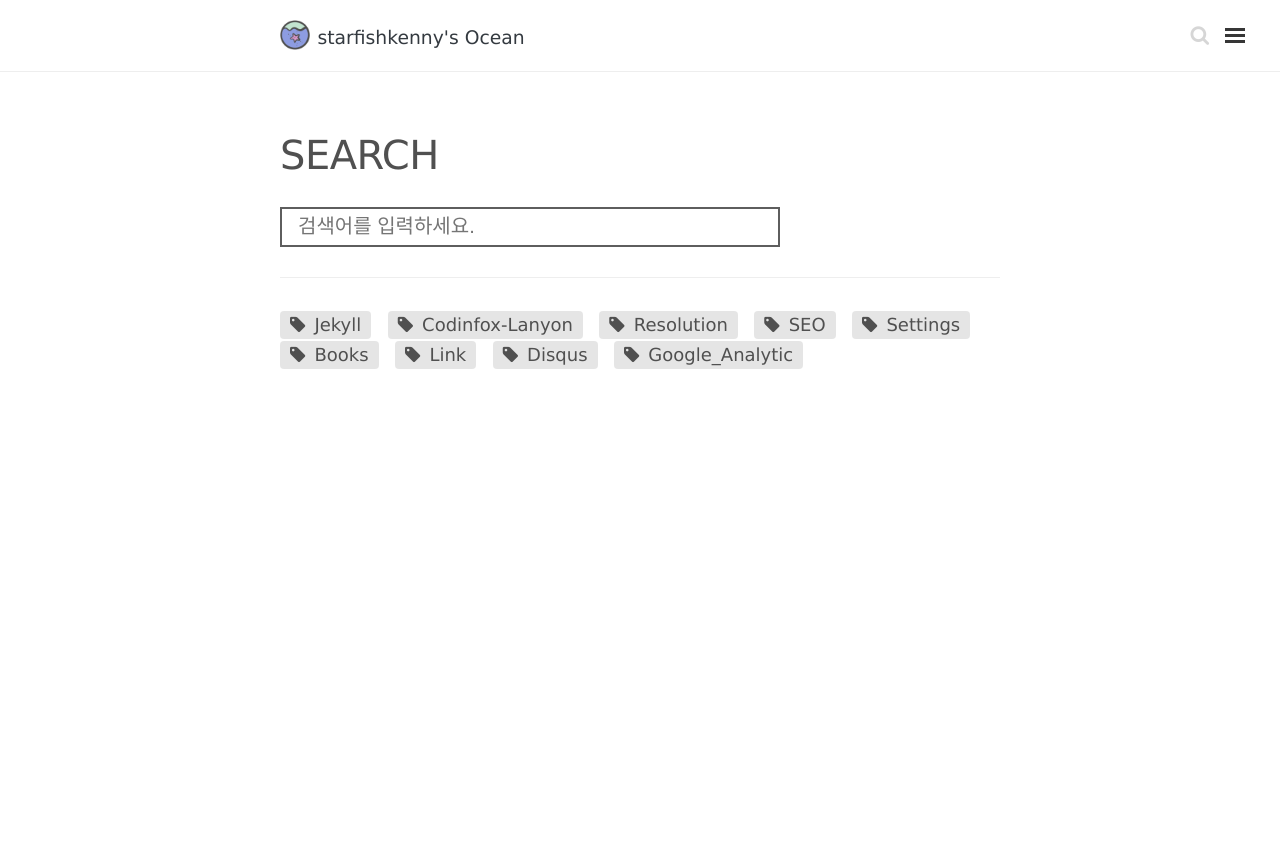
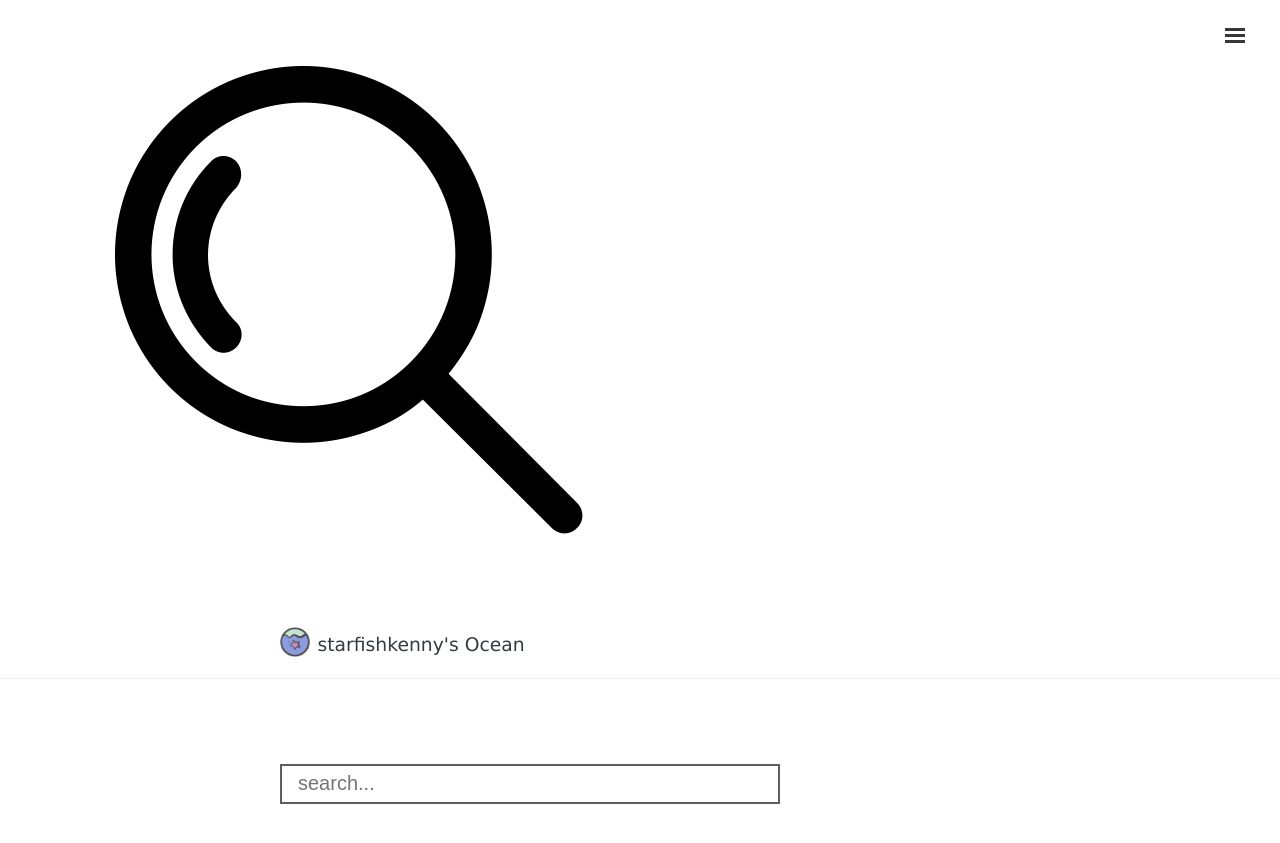
Before and after one commit to starfishkenny/starfishkenny.github.io, a Jekyll site: the page built from search.html, in a window 1280 px wide. Shown: the top 843 px of the page. Built offline with Jekyll 4.4.1, drawn with Linux system fonts in a browser that asks for light colours; nearby versions of some CDN libraries; comment, search, counter and statistics services are not loaded.

Commit message:
fixed serach function

```diff
--- a/_layouts/default.html
+++ b/_layouts/default.html
@@ -4,10 +4,7 @@
   <body>
     {% include head.html %}
 
-    <a href="/search/" class="search">
-     <i class="fa fa-search" aria-hidden="true"></i>
-     <!-- <img src="/assets/images/search.png"/> -->
-    </a>
+    <a href="/search/"><img src="/assets/images/icon/search.png"/></a>
 
     {% include sidebar.html %}
 
--- a/search.html
+++ b/search.html
@@ -1,6 +1,5 @@
 ---
-layout: page
-title: Search
+layout: default
 page_title: Search
 permalink: /search/
 ---
@@ -12,36 +11,11 @@ permalink: /search/
   </ul>
 </div>
 
-<!-- Html Elements for Search -->
+<!— Html Elements for Search -->
 <div id="search-container">
-<input type="text" id="search-input" placeholder="검색어를 입력하세요.">
+<input type="text" id="search-input" placeholder="search...">
 <ul id="results-container"></ul>
 </div>
-
-<!-- tag list -->
-<hr/>
-<div class="tags-expo-list">
-
-  <a href="https://annas-park.github.io/blog/tags/#Jekyll" class="post-tag">Jekyll</a>
-
-  <a href="https://annas-park.github.io/blog/tags/#Codinfox-Lanyon" class="post-tag">Codinfox-Lanyon</a>
-
-  <a href="https://annas-park.github.io/blog/tags/#Resolution" class="post-tag">Resolution</a>
-
-  <a href="https://annas-park.github.io/blog/tags/#SEO" class="post-tag">SEO</a>
-
-  <a href="https://annas-park.github.io/blog/tags/#Settings" class="post-tag">Settings</a>
-
-  <a href="https://annas-park.github.io/blog/tags/#Books" class="post-tag">Books</a>
-
-  <a href="https://annas-park.github.io/blog/tags/#Link" class="post-tag">Link</a>
-
-  <a href="https://annas-park.github.io/blog/tags/#Disqus" class="post-tag">Disqus</a>
-
-  <a href="https://annas-park.github.io/blog/tags/#Google_Analytic" class="post-tag">Google_Analytic</a>
-
-</div>
-
 
 <!-- Script pointing to jekyll-search.js -->
 <script src="/dest/jekyll-search.js" type="text/javascript"></script>
```
Also changed, not shown: other parts of search.html (+1 -1 lines).
